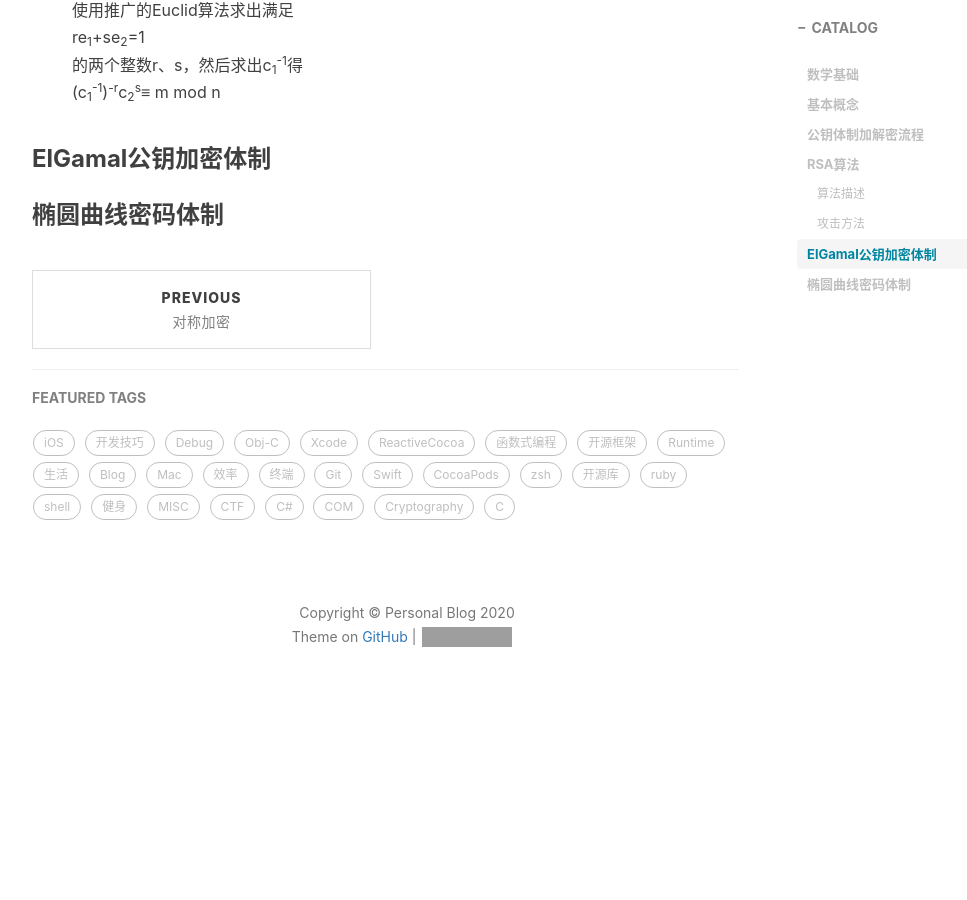
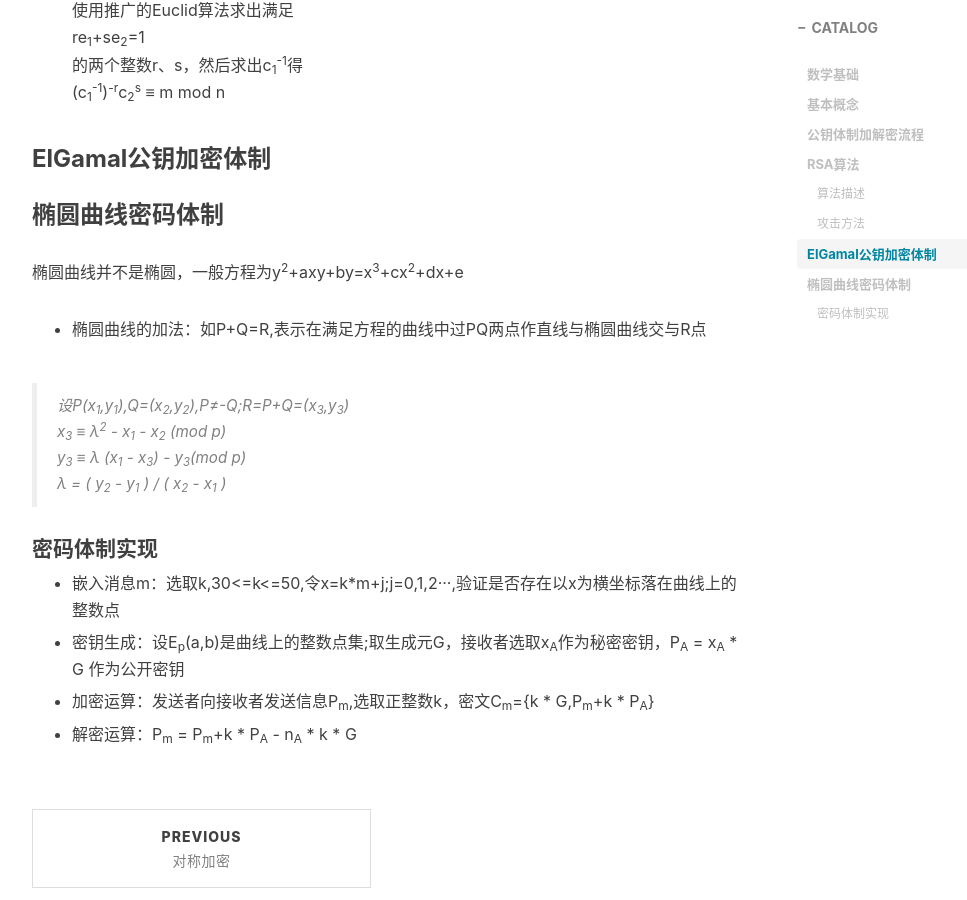
Before and after one commit to ONLYUNIVERSE/ONLYUNIVERSE.github.io, a Jekyll site: the page built from _posts/2020-05-24-公钥密码.md, in a window 1280 px wide and 900 px high, scrolled down 1682 px. Shown: the whole window, without its empty margins (233-1200 px from the left). Built offline with Jekyll 4.4.1, drawn with Linux system fonts in a browser that asks for light colours; nearby versions of some CDN libraries; comment, search, counter and statistics services are not loaded; before the commit the page ends 2423 px from its top, so only the background shows below that; grey boxes are pictures that could not be loaded.

Commit message:
Update 2020-05-24-公钥密码.md

```diff
--- a/_posts/2020-05-24-公钥密码.md
+++ b/_posts/2020-05-24-公钥密码.md
@@ -57,8 +57,27 @@ tags:                               #标签
     使用推广的Euclid算法求出满足
     re<sub>1</sub>+se<sub>2</sub>=1
     的两个整数r、s，然后求出c<sub>1</sub><sup>-1</sup>得
-    (c<sub>1</sub><sup>-1</sup>)<sup>-r</sup>c<sub>2</sub><sup>s</sup>≡ m mod n
+    (c<sub>1</sub><sup>-1</sup>)<sup>-r</sup>c<sub>2</sub><sup>s</sup> ≡ m mod n
 
 ### ElGamal公钥加密体制
 
 ### 椭圆曲线密码体制
+
+椭圆曲线并不是椭圆，一般方程为y<sup>2</sup>+axy+by=x<sup>3</sup>+cx<sup>2</sup>+dx+e
+
+- 椭圆曲线的加法：如P+Q=R,表示在满足方程的曲线中过PQ两点作直线与椭圆曲线交与R点
+
+>设P(x<sub>1</sub>,y<sub>1</sub>),Q=(x<sub>2</sub>,y<sub>2</sub>),P≠-Q;R=P+Q=(x<sub>3</sub>,y<sub>3</sub>)
+x<sub>3</sub> ≡ λ<sup>2</sup> - x<sub>1</sub> - x<sub>2</sub> (mod p)
+y<sub>3</sub> ≡ λ (x<sub>1</sub> - x<sub>3</sub>) - y<sub>3</sub>(mod p)
+λ = ( y<sub>2</sub> - y<sub>1</sub> ) / ( x<sub>2</sub> - x<sub>1</sub> )
+
+#### 密码体制实现
+
+- 嵌入消息m：选取k,30<=k<=50,令x=k*m+j;j=0,1,2···,验证是否存在以x为横坐标落在曲线上的整数点
+
+- 密钥生成：设E<sub>p</sub>(a,b)是曲线上的整数点集;取生成元G，接收者选取x<sub>A</sub>作为秘密密钥，P<sub>A</sub> = x<sub>A</sub> * G 作为公开密钥
+
+- 加密运算：发送者向接收者发送信息P<sub>m</sub>,选取正整数k，密文C<sub>m</sub>={k * G,P<sub>m</sub>+k * P<sub>A</sub>}
+
+- 解密运算：P<sub>m</sub> = P<sub>m</sub>+k * P<sub>A</sub> - n<sub>A</sub> * k * G
```
